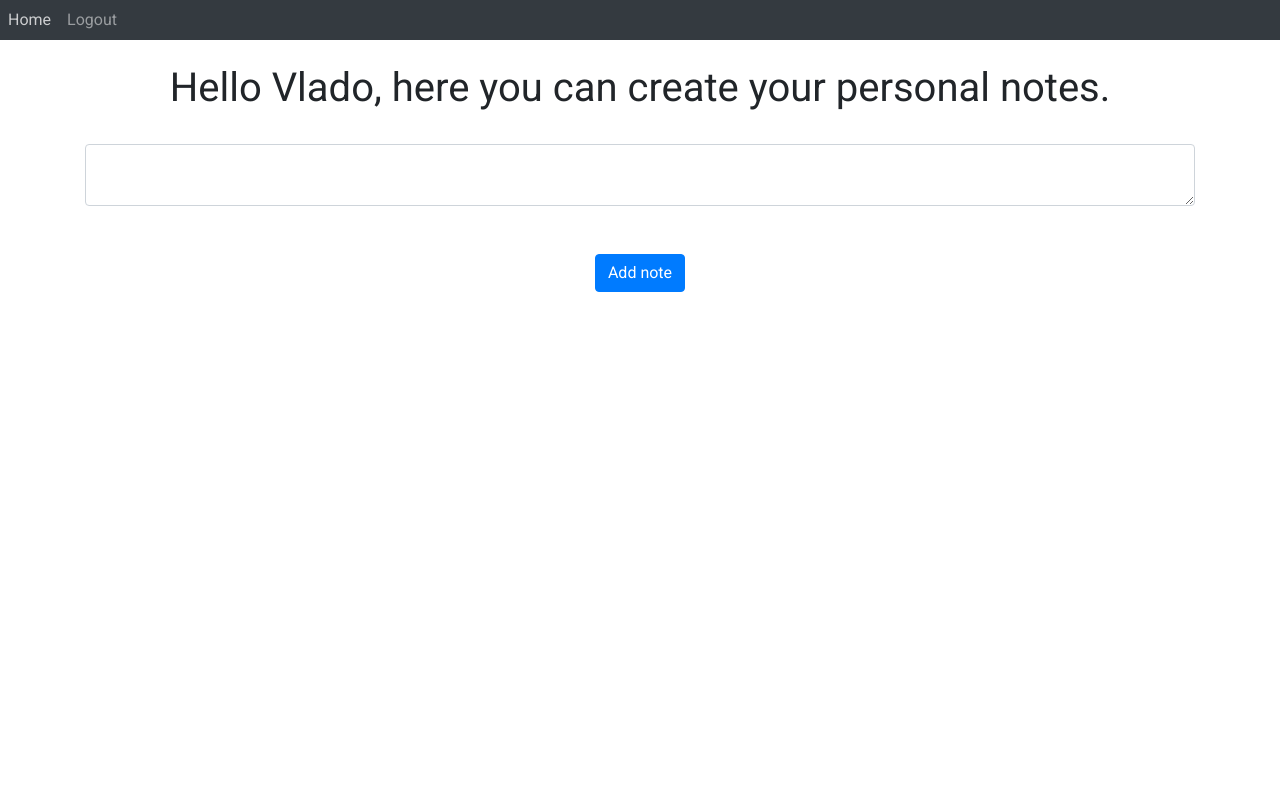
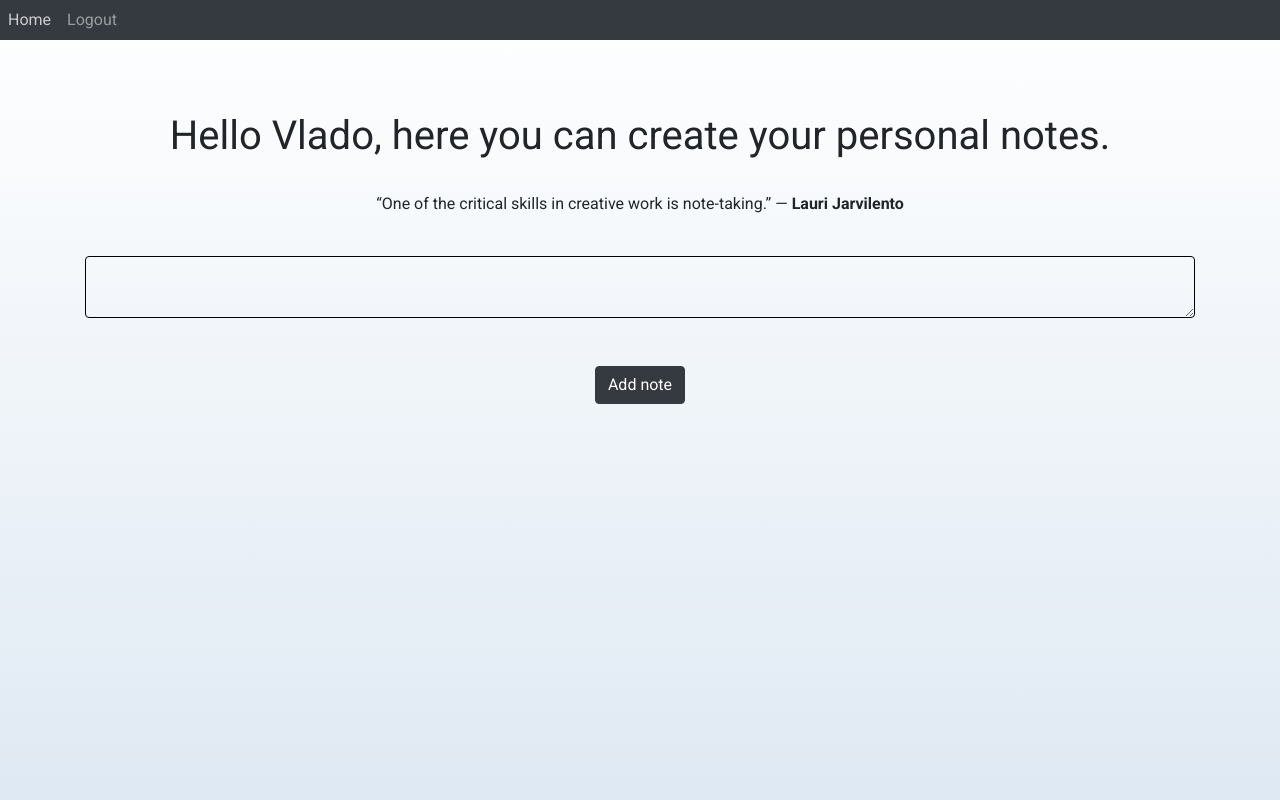
Before and after one commit to Aberran/FlaskWebApp, a Flask app: page / in a window 1280 px wide. Run offline with Flask 3, Linux system fonts and the light colour scheme; the first user in the database is signed in; data that the repository does not hold is empty; some libraries are stand-ins or nearby versions.

Commit message:
added tests + some styles + trying to add counting function to note creating

```diff
--- a/pyproject.toml
+++ b/pyproject.toml
@@ -13,6 +13,9 @@ flask-login = "^0.6.2"
 flask-sqlalchemy = "^3.0.5"
 
 
+[tool.poetry.group.dev.dependencies]
+pytest = "^7.4.2"
+
 [build-system]
 requires = ["poetry-core"]
 build-backend = "poetry.core.masonry.api"
--- a/websie/auth.py
+++ b/websie/auth.py
@@ -3,7 +3,6 @@ from .models import User
 from werkzeug.security import generate_password_hash, check_password_hash
 from . import db
 from flask_login import login_user, login_required, logout_user, current_user
-
 
 
 auth = Blueprint('auth', __name__)
@@ -47,13 +46,13 @@ def sign_up():
         if user:
             flash('Email already exists.', category='error')
         elif len(email) < 4:
-            flash('Email must be greater than 3 characters.', category='error')
+            flash('Email adress must be greater than 3 characters.', category='error')
         elif len(first_name) < 2:
             flash('First name must be greater than 1 character.', category='error')
         elif password1 != password2:
             flash('Passwords do not match.', category='error')
         elif len(password1) < 7:
-            flash('Password must be at least 7 characters.', category='error')
+            flash('Password must contain at least 7 characters.', category='error')
         else:
             # Vytvorenie usera
             new_user = User(email=email, first_name=first_name, password=generate_password_hash(password1, method='sha256')) # Hashuje sa heslo
--- a/websie/static/style.css
+++ b/websie/static/style.css
@@ -1,4 +1,20 @@
 /* Custom CSS to apply Roboto font to all elements */
 body {
     font-family: 'Roboto', sans-serif;
+    /* background-image: linear-gradient(to top, #dfe9f3 0%, white 100%); */
+    background-image: linear-gradient(to top, #dfe9f3 0%, white 100%);
+    height: 100vh;
 }
+
+.form-control {
+    background-color: transparent;
+    border: 1px solid black;
+}
+
+.form-control:focus {
+    background-color: transparent;
+}
+
+.list-group-item {
+    background-color: transparent;
+}
--- a/websie/templates/home.html
+++ b/websie/templates/home.html
@@ -2,9 +2,15 @@
 {% block title %}Home{% endblock %}
 {% block content %}
 
+<div align='center'>
+    <br/><br/><br/>
+    <h1>Hello {{ user_name }}, here you can create your personal notes.</h1>
     <br/>
-<h1 align='center'>Hello {{ user_name }}, here you can create your personal notes.</h1>
+    <p>
+        “One of the critical skills in creative work is note-taking.” — <b>Lauri Jarvilento</b>
+    </p>
     <br/>
+</div>
     <ul class='list-group list-group-flush' id='notes'>
         {% for note in user.notes %}
         <li class='list-group-item'>
@@ -21,7 +27,8 @@
         </div>
         <br/>
         <div align='center'>
-        <button type='submit' class='btn btn-primary'>Add note</button>
+            <button type='submit' class='btn btn-dark'>Add note</button>
         <div>
     </from>
+
 {% endblock %}
```
Also changed, not shown: websie/models.py (+7 -5 lines), websie/templates/login.html (+5 -6 lines), websie/templates/sign_up.html (+12 -4 lines), websie/tests/functional/test_users.py (added, +26 -0 lines), websie/tests/unit/test_models.py (added, +11 -0 lines), instance/database.db, websie/templates/base.html (indentation only), websie/tests/functional/__init__.py (added), websie/tests/unit/__init__.py (added), 1 other file. Lines whose indentation alone changed are shown as unchanged.
